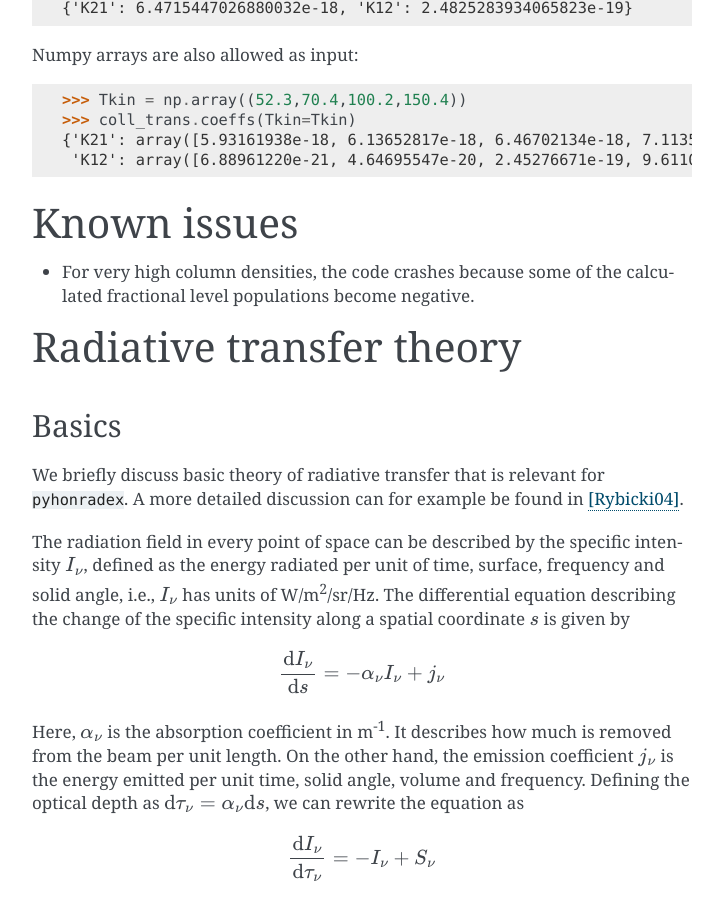
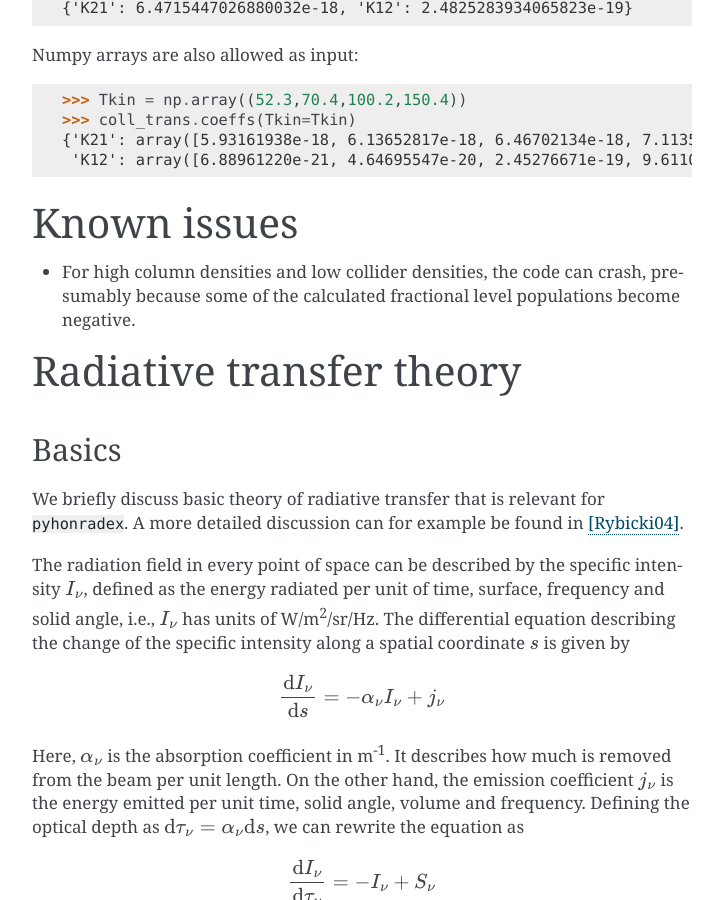
Before and after one commit to gica3618/pythonradex, a Sphinx documentation site: the page built from docs/index.rst, in a window 1280 px wide and 900 px high, scrolled down 6341 px. Shown: the whole window, without its empty margins (388-1111 px from the left). Built offline with Sphinx 7.4.7, drawn with Linux system fonts in a browser that asks for light colours.

Commit message:
updated docs with better description of known issue

```diff
--- a/docs/index.rst
+++ b/docs/index.rst
@@ -247,7 +247,7 @@ Numpy arrays are also allowed as input::
 Known issues
 ==============
 
-- For very high column densities, the code crashes because some of the calculated fractional level populations become negative.
+- For high column densities and low collider densities, the code can crash, presumably because some of the calculated fractional level populations become negative.
 
 
 Radiative transfer theory
```
